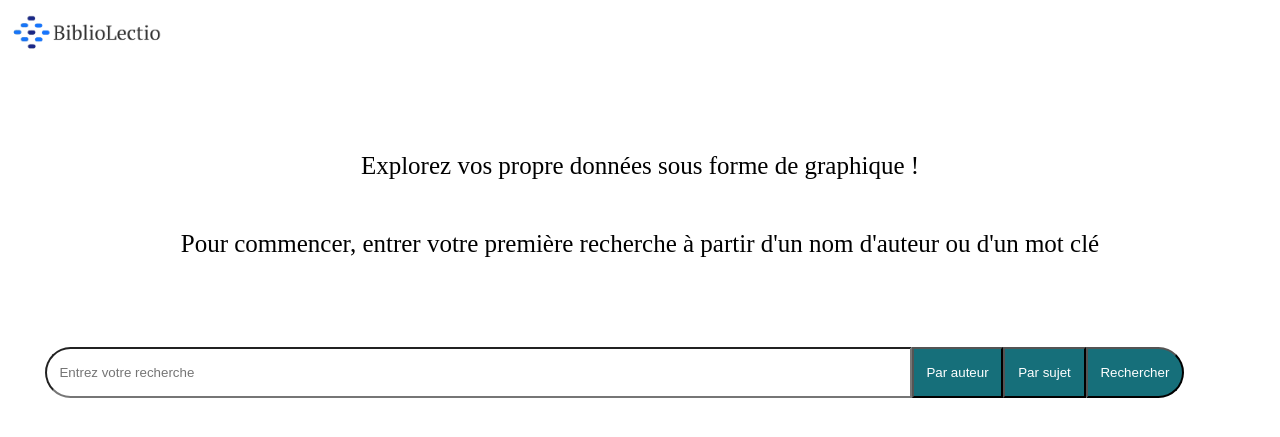
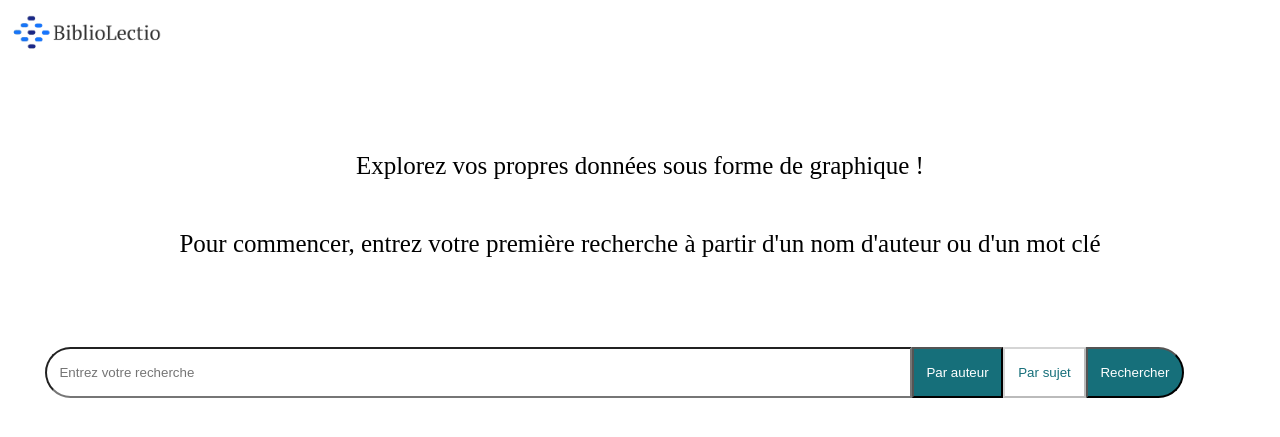
Before and after one commit to TomDubois12/SAE_BUT3_BIBLIOGRAPHIE, a Python web app: template template/search.html in a window 1280 px wide. Shown: the top 437 px of the page. Run offline with Jinja, Linux system fonts and the light colour scheme; the template is opened without the code that fills it, so the values that code supplies are empty.

Commit message:
ajout du choix par defaut

```diff
--- a/template/search.html
+++ b/template/search.html
@@ -4,14 +4,14 @@
         <img src="../img/logo.png" alt="logo de l'application" class="logo">
     </div>
     <div class="text">
-        <p>Explorez vos propre données sous forme de graphique !</p>
-        <p>Pour commencer, entrer votre première recherche à partir d'un nom d'auteur ou d'un mot clé</p>
+        <p>Explorez vos propres données sous forme de graphique !</p>
+        <p>Pour commencer, entrez votre première recherche à partir d'un nom d'auteur ou d'un mot clé</p>
     </div>
     <nav class="navbar">
         <input class="input" type="search" id="site-search" name="q" minlength="4"
             placeholder="Entrez votre recherche"
         />
-        <button onclick="desactiverBouton('auteur', 'sujet')" id="auteur">Par auteur</button>
+        <button onclick="desactiverBouton('auteur', 'sujet')" id="auteur" class="active">Par auteur</button>
         <button onclick="desactiverBouton('sujet', 'auteur')" id="sujet">Par sujet</button>
         <button id="search-btn">Rechercher</button>
     </nav>
@@ -34,22 +34,22 @@
             // Activer l'autre bouton
             if (boutonAActiver) {
                 boutonAActiver.disabled = false;
-                boutonAActiver.style.backgroundColor = "#166F7A"; // Indique visuellement qu'il est désactivé
-                boutonAActiver.style.color = "white"; // Indique visuellement qu'il est désactivé
+                boutonAActiver.style.backgroundColor = "#166F7A"; // Indique visuellement qu'il est actif
+                boutonAActiver.style.color = "white"; // Indique visuellement qu'il est actif
             }
         }
 
         // Fonction pour afficher le résultat
         function afficherResultat() {
-            filtre = "";
+            let filtre = "";
             if(document.getElementById('auteur').disabled == true){
+                filtre = "sujets";
+            }
+            else{
                 filtre = "auteurs";
             }
-            else{
-                filtre = "sujets";
-            }
             const inputValue = document.getElementById('site-search').value;
-            document.getElementById('result').innerHTML = "Résultat sur les " + filtre + " :" + inputValue;
+            document.getElementById('result').innerHTML = "Résultat sur les " + filtre + " : " + inputValue;
         }
 
         // Écouter le clic sur le bouton "Rechercher"
@@ -62,5 +62,10 @@
                 afficherResultat();
             }
         });
+
+        // Activer le bouton "Par auteur" par défaut
+        window.onload = function() {
+            desactiverBouton('sujet', 'auteur'); // Appelle la fonction pour désactiver le bouton "sujet"
+        };
     </script>
 </html>
```
